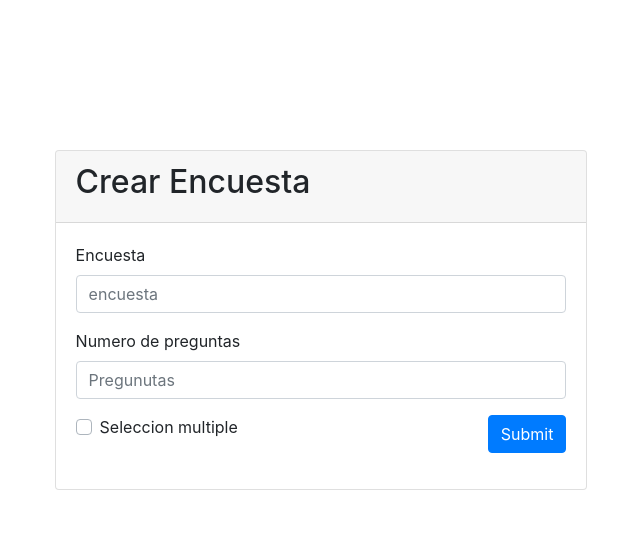
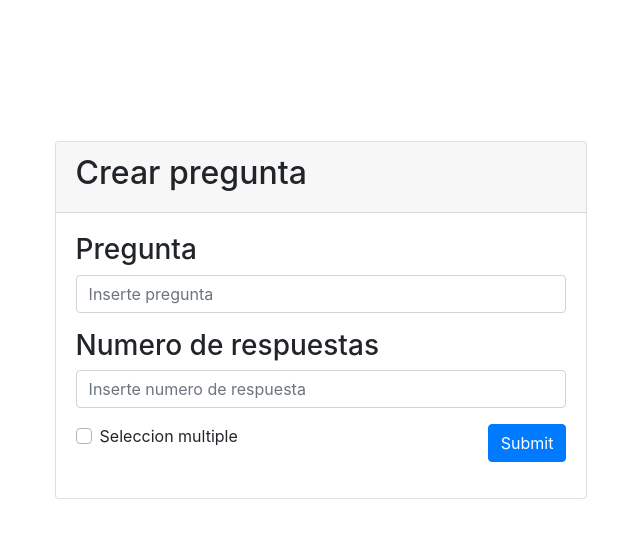
Before and after one commit to Rdavid1991/proyecto1PHP, a PHP site: page /crear_pregunta.php in a window 1280 px wide. Shown: the part 40-578 px from the top of the page, without its empty margins (319-959 px from the left). Run offline with PHP 8.4, Linux system fonts and the light colour scheme.

Commit message:
Correccion de titulos y parrafos

```diff
--- a/crear_pregunta.php
+++ b/crear_pregunta.php
@@ -5,16 +5,16 @@ include('header.php');
     <form action="crear_respuesta.php" method="post">
         <div class="card" style="width:33.3rem">
             <div class="card-header">
-                <h2>Crear Encuesta</h2>
+                <h2>Crear pregunta</h2>
             </div>
             <div class="card-body">
                 <div class="form-group">
-                    <label for="">Encuesta</label>
-                    <input type="text" class="form-control" name="titulo" placeholder="encuesta" required>
+                    <h3>Pregunta</h3>
+                    <input type="text" class="form-control" name="titulo" placeholder="Inserte pregunta" required>
                 </div>
                 <div class="form-group">
-                    <label for="">Numero de preguntas</label>
-                    <input type="number" class="form-control" name="preguntas" placeholder="Pregunutas" min="0" max="5">
+                    <h3>Numero de respuestas</h3>
+                    <input type="number" class="form-control" name="preguntas" placeholder="Inserte numero de respuesta" min="0" max="5" required>
                 </div>
                 <div class="form-group d-flex justify-content-between">
                     <div class="custom-control custom-checkbox">
--- a/crear_respuesta.php
+++ b/crear_respuesta.php
@@ -20,8 +20,8 @@ if (array_key_exists('crear', $_POST)) {
                 <div class="card-body">
                     <?php for ($i = 1; $i <= $preguntas; $i++) { ?>
                         <div class="form-group">
-                            <label for="">Pregunta <?php echo $i ?></label>
-                            <input type="text" name="p<?php echo $i ?>" class="form-control">
+                            <label for="">Opciones o respuestas <?php echo $i ?></label>
+                            <input type="text" name="p<?php echo $i ?>" class="form-control" placeholder="Insertar opcion o respuesta" required>
                         </div>
                     <?php } ?>
                     <div class="form-group d-flex justify-content-center">
--- a/estadistica.php
+++ b/estadistica.php
@@ -15,7 +15,7 @@ $value = $_POST['radio'];
 <div class="d-flex justify-content-center align-items-center" style="height:30rem">
     <div class="card " style="width: 50rem;">
         <div class="card-header">
-            <h1>Lista de preguntas</h1>
+            <h1>Resultado de reporte</h1>
         </div>
         <div class="card-body">
             <?php if ($preg != null) { ?>
--- a/mantenimiento.php
+++ b/mantenimiento.php
@@ -14,7 +14,7 @@ $resp = $cons->listarRespuesta();
 
         <div class="card-header d-flex justify-content-between justify-items-center">
             <div class="">
-                <h1>Lista de preguntas</h1>
+                <h3>Mantenimiento de preguntas y respuestas</h3>
             </div>
             <div class="w-40">
                 <a class="btn btn-success" href="crear_pregunta.php">Crear</a>
--- a/seleccion_reporte.php
+++ b/seleccion_reporte.php
@@ -3,7 +3,7 @@
 <div class="d-flex justify-content-center align-items-center" style="height:30rem">
     <div class="card" style="width:30rem; height: 20rem;">
         <div class="card-header">
-            <h2>Rporte</h2>
+            <h2>Reporte</h2>
         </div>
         <div class="card-body">
             <form action="estadistica.php" method="post">
--- a/ver_encuesta.php
+++ b/ver_encuesta.php
@@ -14,7 +14,7 @@ $resp = $cons->listarRespuesta();
     <form action="insertar_votos.php" method="post">
         <div class="card" style="width: 45rem;">
             <div class="card-header">
-                Tabla
+                <h4>Encuesta: Uso de redes sociales</h4>
             </div>
             <div class="card-body">
                 <?php if ($preg != null) { ?>
@@ -28,7 +28,7 @@ $resp = $cons->listarRespuesta();
                                 <?php foreach ($resp as $keyResp) { ?>
                                     <?php if ($keyPreg['id'] == $keyResp['idenc']) { ?>
                                         <tr>
-                                            <td><input type="checkbox" class="ml-4" value="<?php echo $keyResp['id'] ?>" name="<?php echo $keyResp['idenc'] ?>"></td>
+                                            <td><input type="checkbox" class="ml-4" value="<?php echo $keyResp['id'] ?>" name="<?php echo $keyResp['idenc'] ?>" required></td>
                                             <td><?php echo $keyResp['texto'] ?></td>
                                         </tr>
                                     <?php } ?>
@@ -37,7 +37,7 @@ $resp = $cons->listarRespuesta();
                                 <?php foreach ($resp as $keyResp) { ?>
                                     <?php if ($keyPreg['id'] == $keyResp['idenc']) { ?>
                                         <tr>
-                                            <td><input type="radio" class="ml-4" value="<?php echo $keyResp['id'] ?>" name="<?php echo $keyResp['idenc'] ?>"></td>
+                                            <td><input type="radio" class="ml-4" value="<?php echo $keyResp['id'] ?>" name="<?php echo $keyResp['idenc'] ?>" required></td>
                                             <td><?php echo $keyResp['texto'] ?></td>
                                         </tr>
                                     <?php } ?>
```
